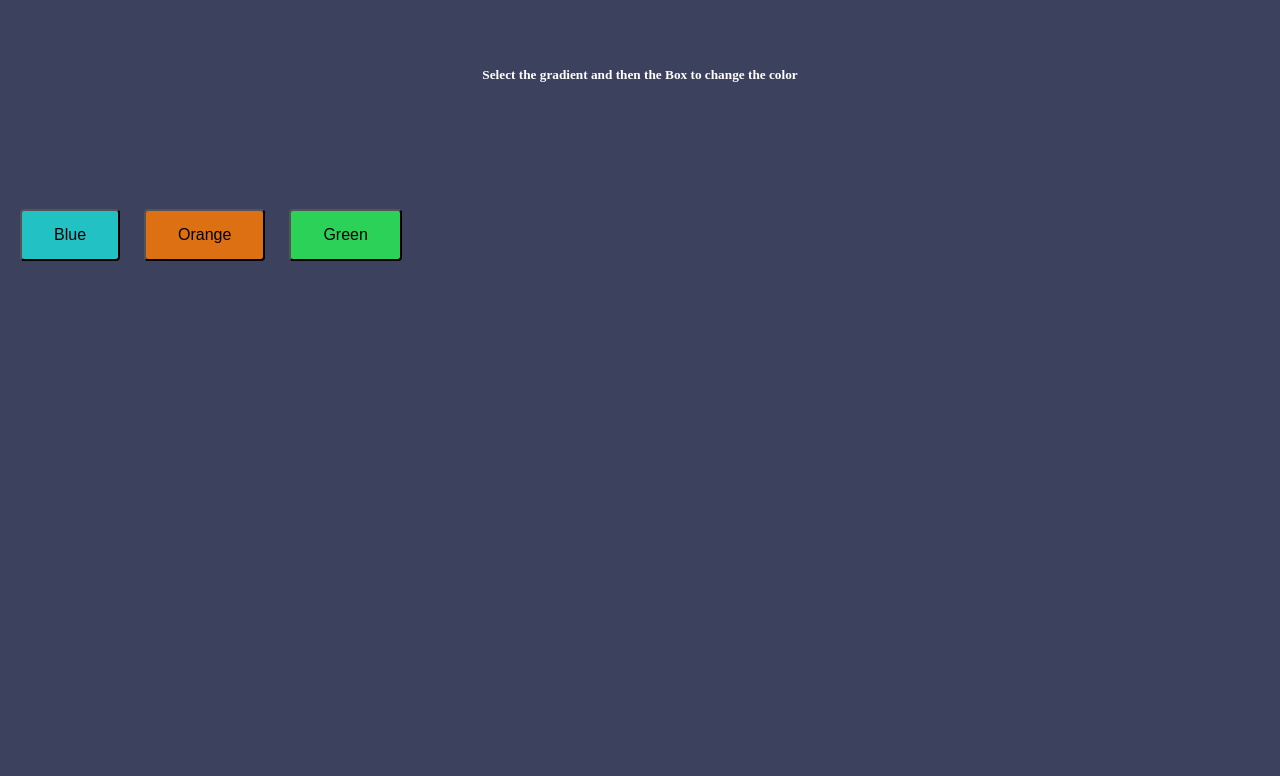
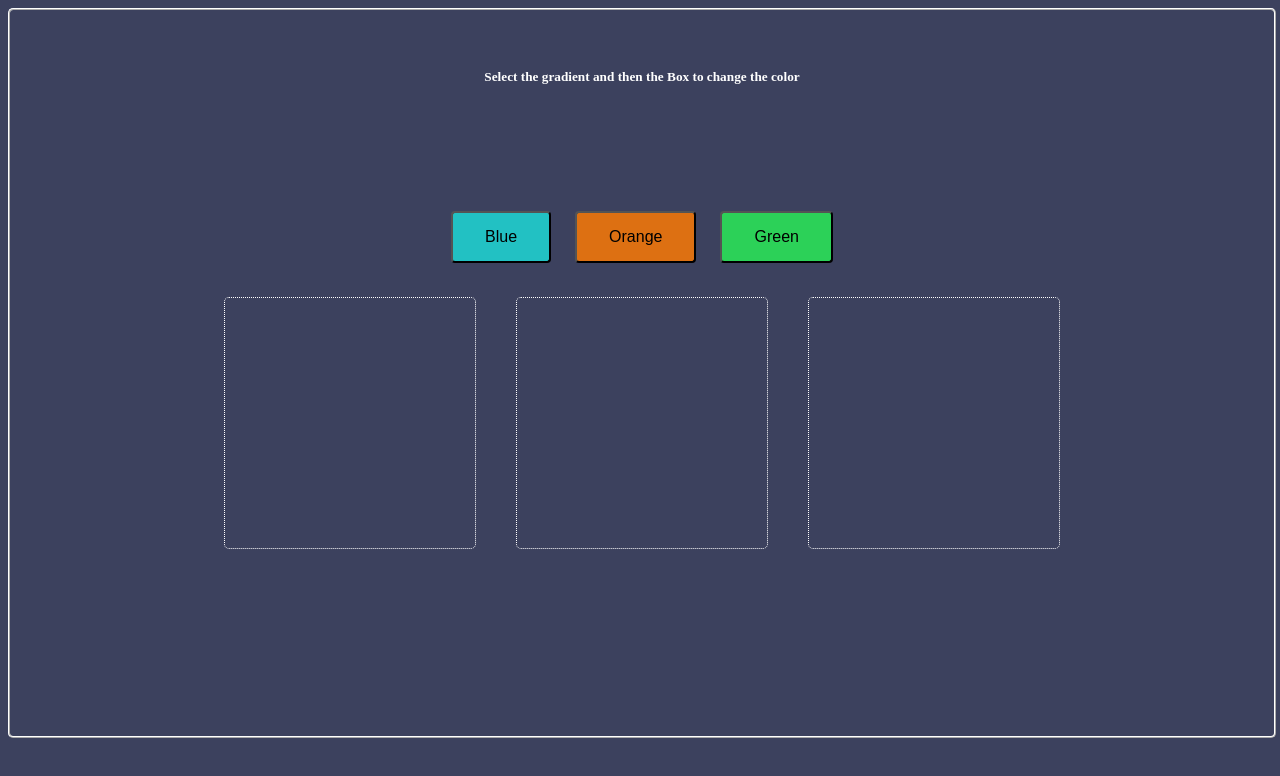
Before and after one commit to acciojob/passing-handler-prop-react-Satyam722, a React app: page / in a window 1280 px wide. Shown: the top 776 px of the page. Built offline with nearby package versions, Linux system fonts and the light colour scheme.

Commit message:
Update App.js

```diff
--- a/src/components/App.js
+++ b/src/components/App.js
@@ -1,60 +1,56 @@
 import React, { useState } from "react";
-import '../styles/App.css';
-import Selection from './Selection';
-import ColourSelector from './ColourSelector';
+import "../styles/App.css";
+import "../styles/Child.css";
+import Selection from "./Selection";
+import ColourSelector from "./ColourSelector";
 
 const colourConfig = [
   {
-    key: 'blue',
-    label: 'Blue',
-    classname: 'btn-blue',
-    background: 'rgb(34, 193, 195)'
+    key: "blue",
+    label: "Blue",
+    classname: "btn-blue",
+    background: "rgb(34, 193, 195)",
   },
   {
-    key: 'orange',
-    label: 'Orange',
-    classname: 'btn-orange',
-    background: 'rgb(221, 112, 18)'
+    key: "orange",
+    label: "Orange",
+    classname: "btn-orange",
+    background: "rgb(221, 112, 18)",
   },
   {
-    key: 'green',
-    label: 'Green',
-    classname: 'btn-green',
-    background: 'rgb(44, 209, 88)'
-  }
+    key: "green",
+    label: "Green",
+    classname: "btn-green",
+    background: "rgb(44, 209, 88)",
+  },
 ];
 
-const title = 'Select the gradient and then the Box to change the color';
+const title = "Select the gradient and then the Box to change the color";
 
 const App = () => {
-  const [nextBackground, selectNextBackground] = useState({ background: "" });
+  let [nextBackground, selectNextBackground] = useState({ background: "" });
+
+  function applyColor() {
+    return nextBackground?.background;
+  }
 
   return (
     <div id="master">
       <h5 className="heading">{title}</h5>
 
-      {/* Buttons */}
-      <div className="row">
-        {colourConfig.map((config) => (
-          <ColourSelector
-            key={config.key}
-            config={config}
-            selectNextBackground={selectNextBackground}
-          />
-        ))}
+      <div className="row holder">
+        {colourConfig.map(config =>{
+          return <ColourSelector key={config.key} config={config} selectNextBackground={selectNextBackground} />
+        })}
       </div>
 
-      {/* ✅ ALL boxes react to selected color */}
-      <div className="row" id="children-wrapper">
-        {["1", "2", "3"].map((id) => (
-          <Selection
-            key={id}
-            background={nextBackground}
-          />
+      <div className="row holder" id="children-wrapper">
+        {["selection1", "selection2", "selection3"].map((key) => (
+          <Selection key={key} applyColor={applyColor} />
         ))}
       </div>
     </div>
-  );
+  ); // prettier-ignore
 };
 
 export default App;
```
